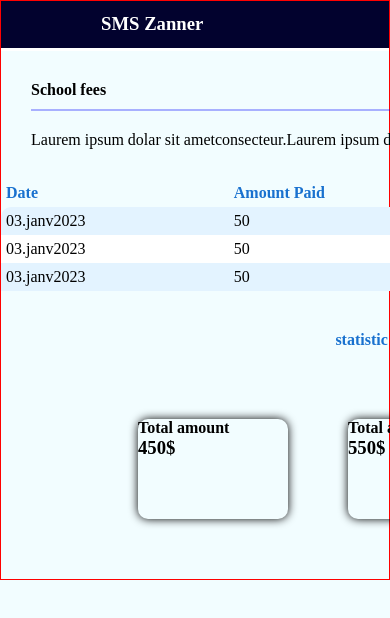
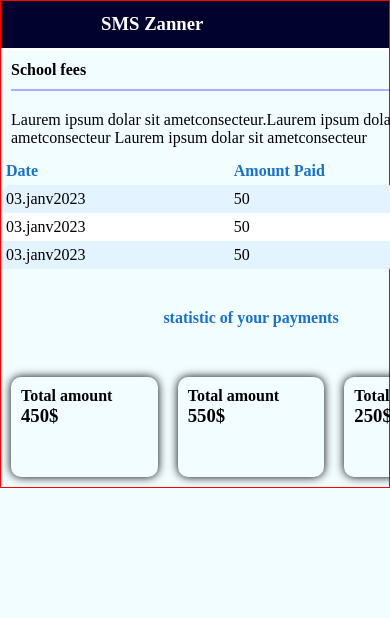
Before and after one commit to eray-mutabesha/sms.schoofees.page, a plain HTML site: page index.html in a window 390 px wide. Shown: the top 618 px of the page. Drawn offline with Linux system fonts and the light colour scheme.

Commit message:
media queries

```diff
--- a/index.css
+++ b/index.css
@@ -37,9 +37,6 @@ header h3{
     z-index: 10;
     border: rgba(0, 0, 0, 0.685);
     box-shadow:  0px 0px 5px 0px  rgba(0, 0, 0, 0.486);
-}
-.display .blocktree{
-     /* width: 250px;   */
 }
 .blockone .dashboard p,.dashboard_schoolfees p{
     margin: 5px;
@@ -93,14 +90,15 @@ header h3{
     height: 20px;
 }
 /* **************************block two********************************* */
-.blocktwo h5{
+ .blocktwo h5{
     margin-top: 10px;
     margin-bottom: 20px;
     height: 2px;
     background-color: rgba(0, 0, 255, 0.304);
 }
 .blocktwo div{
-    margin: 30px;
+    /* margin: 30px; */
+    padding: 30px;
 }
 table{
     width: 100vh;
@@ -141,6 +139,7 @@ thead tr th{
 }
 .blocktwo .statistic_div_display{
     display: flex;
+    gap: 20px;
     justify-content: center;
 }
 /* ********************************block tree**************************************** */
@@ -151,7 +150,7 @@ thead tr th{
     font-size: 30px
 }
 .blocktree aside .aide{
-    width: 220px;
+    width: 200px;
     height: 40px;
     margin-top: 30px;
     border: none;
@@ -164,40 +163,52 @@ thead tr th{
     margin:10px;
 }
 .blocktree div{
-    padding:5px;
-     width: 220px;
+    width: 220px;
     margin: 10px auto;
     border-radius: 20px;
     border:1px solid rgba(0, 0, 0, 0.245);
     box-shadow:  0px 2px 3px 3px  rgba(47, 47, 47, 0.375);
 }
+/* *********************************** */
 @media (max-width:1078px){
-     .display .blocktwo{
-        width:500px;
+   .blocktree aside{
+    margin: 10px;
+   }
+}
+@media (max-width:1039px){
+    .display .blocktwo{
+        width: 500px;
     }
-}
+ }
 @media (max-width:979px){
     .display .blocktwo{
-       width:600px;
-   }
+        width: 100%;
+    }
    .display .blocktree{
     display:none;
 }
 }
-@media (max-width:845px){
+@media (max-width:796px){
+    .display .blocktwo{
+        width: 400px;
+    }
+}
+@media (max-width:745px){
+    .display .blockone{
+        display: none;
+    }
+    .display .blocktwo{
+        width: 100%;
+    }
+}
+@media (max-width:547px){
+    .blocktwo div{
+        padding: 10px;
+    }
+}
+@media (max-width:505px){
     .display .blocktwo{
         width:500px;
     }
-}
-@media (max-width:745px){
-    .display .blocktwo{
-        width:100%;
-    }
-    .display .blockone{
-        display: none;
-    }
-}
-@media (max-width:690px){
-
 
 }
```
